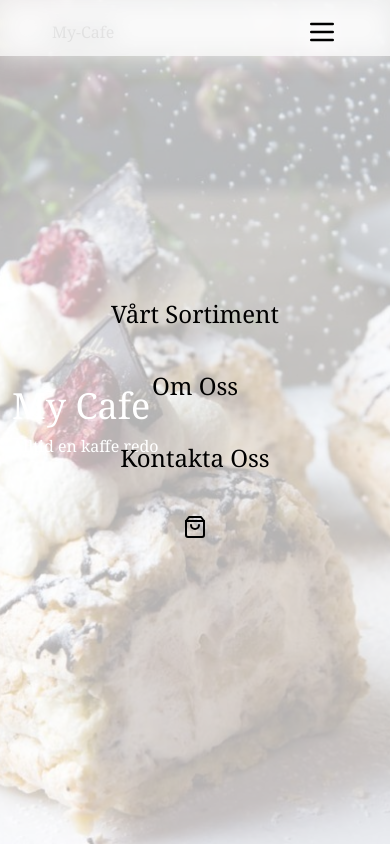
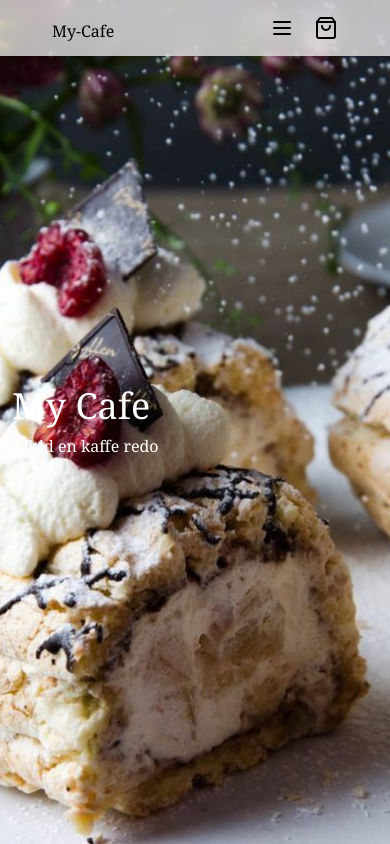
Before and after one commit to TaraSkoglund/my-cafe, a Next.js app: page / in a window 390 px wide. Shown: the top 844 px of the page. Built offline with nearby package versions, Linux system fonts and the light colour scheme.

Commit message:
fixt sidebare buttons in header

```diff
--- a/components/Header.jsx
+++ b/components/Header.jsx
@@ -19,7 +19,7 @@ export default function Header() {
     <header className="fixed bg-opacity-70 backdrop-blur-md z-20 w-screen h-14 bg-white top-0 left-0">
       <div className="flex justify-between items-center mx-12 my-3 font-serif">
         <button
-          className={`hover:shadow-2xl hover:border-b-2 border-current p-1 ${
+          className={`hover:shadow-2xl hover:border-b-2 border-current p-1 z-30 ${
             activeLink === "start" ? "border-b-2" : ""
           }`}
         >
@@ -68,17 +68,46 @@ export default function Header() {
             </li>
           </ul>
         </nav>
-        <button className="hover:bg-slate-200 p-1 block md:hidden z-30">
-          {nav ? <X className="h-8 w-8 " /> : <Menu className="h-8 w-8 " />}
-        </button>
+        <nav className="z-30 md:hidden">
+          <ul className="flex gap-3">
+            <li
+              className={`hover:shadow-2xl hover:border-b-2 border-current p-1 ${
+                activeLink === "menue" ? "border-b-2" : ""
+              }`}
+            >
+              <button onClick={handleNav}>
+                {nav ? (
+                  <X className="h-6 w-6 hover:shadow-2xl hover:border-b-black-2" />
+                ) : (
+                  <Menu className="h-6 w-6 hover:shadow-2xl hover:border-b-black-2" />
+                )}
+              </button>
+            </li>
+            <li
+              className={`hover:shadow-2xl hover:border-b-2 border-current p-1 ${
+                activeLink === "cart" ? "border-b-2" : ""
+              }`}
+            >
+              <button onClick={handleIsCartOpen}>
+                <ShoppingBag className="h-6 w-6" />
+              </button>
+              <div className={isCartOpen ? "block" : "hidden"}>
+                <SideBare />
+              </div>
+            </li>
+          </ul>
+        </nav>
         <nav
           className={
             nav
-              ? "md:hidden absolute top-0 left-0 right-0 bottom-0 flex justify-center items-center w-full h-screen bg-opacity-70 backdrop-blur-md bg-white ease-in duration-300"
-              : "md:hidden absolute top-0 left-0 right-[-100%] bottom-0 flex justify-center items-center w-full h-screen bg-opacity-70 backdrop-blur-md bg-white ease-in duration-300"
+              ? "md:hidden absolute top-0 left-0 right-0 bottom-0 flex flex-col justify-center items-center w-full h-screen bg-opacity-70 backdrop-blur-md bg-white ease-in duration-300"
+              : "md:hidden absolute top-0 left-[-100%] right-0 bottom-0 flex flex-col justify-center items-center w-full h-screen bg-opacity-70 backdrop-blur-md bg-white ease-in duration-300"
           }
         >
-          <ul className="flex flex-col justify-center items-center">
+          <ul
+            className="flex flex-col justify-center items-center"
+            onClick={handleNav}
+          >
             <li
               className={`hover:shadow-2xl hover:border-b-2 border-current p-1 m-4 text-2xl${
                 activeLink === "assortment" ? "border-b-2" : ""
@@ -122,14 +151,7 @@ export default function Header() {
               className={`hover:shadow-2xl hover:border-b-2 border-current p-1 m-4 text-2xl${
                 activeLink === "cart" ? "border-b-2" : ""
               }`}
-            >
-              <button onClick={handleIsCartOpen}>
-                <ShoppingBag />
-              </button>
-              <div className={isCartOpen ? "block" : "hidden"}>
-                <SideBare />
-              </div>
-            </li>
+            ></li>
           </ul>
         </nav>
       </div>
--- a/components/SideBare.jsx
+++ b/components/SideBare.jsx
@@ -6,15 +6,15 @@ export default function SideBare() {
   const [activeLink, setActiveLink] = useState("");
   return (
     <section className="fixed mt-14 inset-y-0 right-0 bg-opacity-70 backdrop-blur-md w-80 h-screen bg-white font-serif flex flex-col z-50">
-      <h1 className="m-3 gap-3">I Korgen</h1>
+      <h1 className="m-3 gap-3 text-xl">Varukorgen</h1>
       <div className="flex justify-start gap-2 m-3">
-        <div className="w-32 object-cover ">
+        <div>
           <Image
-            src="/assets/tårta1-bred.jpeg"
+            src="/assets/tårta3.jpeg"
             width={500}
             height={500}
             alt="Hero Imge"
-            className="object-cover bg-cover bg-center"
+            className="object-cover bg-cover bg-center w-32 h-40 object-cover"
           />
         </div>
         <div className="text-md">
@@ -43,7 +43,7 @@ export default function SideBare() {
           }`}
           onClick={() => setActiveLink("Beställ")}
         >
-          Beställ
+          Till Kassan
         </button>
       </div>
     </section>
```
